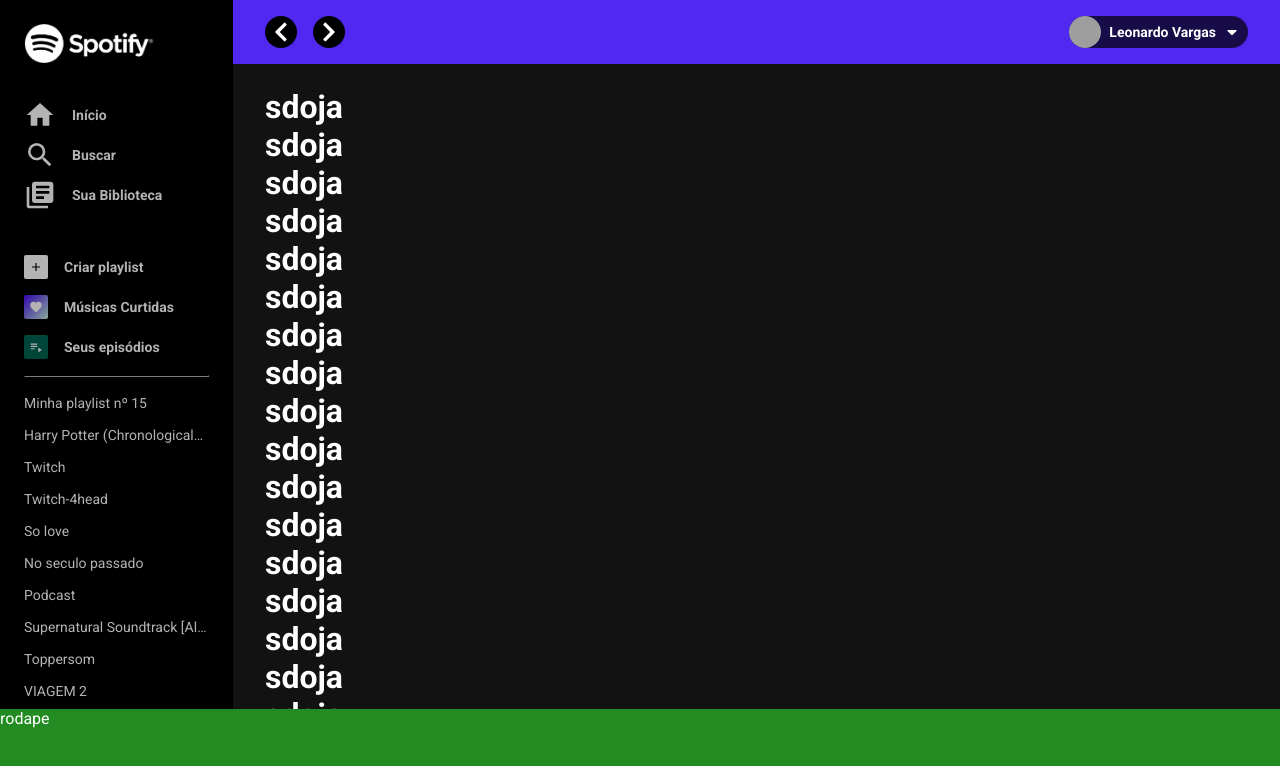
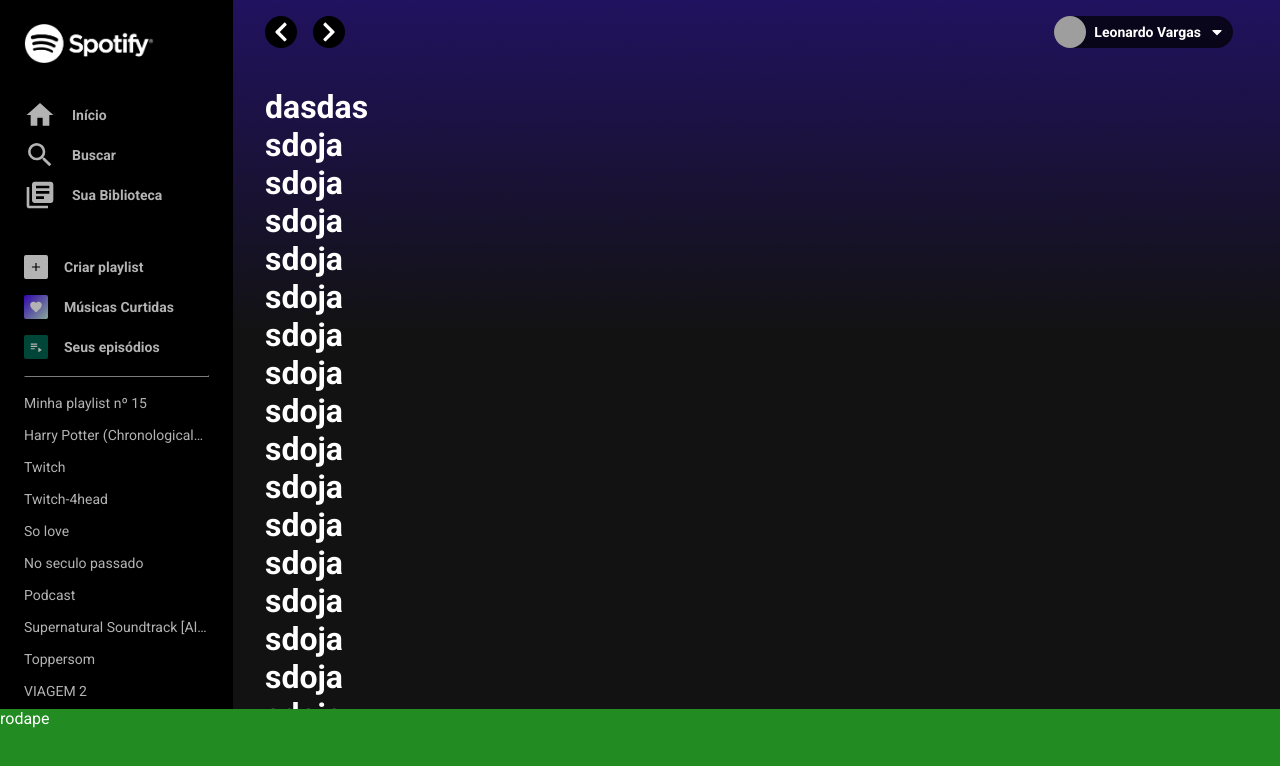
Before and after one commit to leovargasdev/spotify-clone, a Next.js app: page / in a window 1280 px wide. Shown: the top 766 px of the page. Built offline with nearby package versions, Linux system fonts and the light colour scheme; grey boxes are pictures that could not be loaded.

Commit message:
feat: evento no scroll do conteudo principal

```diff
--- a/src/components/Header/index.tsx
+++ b/src/components/Header/index.tsx
@@ -3,7 +3,7 @@ import { FaChevronLeft, FaChevronRight, FaCaretDown } from 'react-icons/fa'
 import styles from './styles.module.scss'
 
 export const Header = () => (
-  <header className={styles.container}>
+  <header className={styles.container} id="main-header">
     <div className={styles.controll}>
       <button type="button" onClick={() => console.log('click')}>
         <FaChevronLeft />
--- a/src/components/Header/styles.module.scss
+++ b/src/components/Header/styles.module.scss
@@ -3,10 +3,9 @@
   top: 0;
   left: 233px;
 
-  width: calc(100vw - 233px);
+  width: calc(100vw - 248px);
   height: 64px;
   padding: 0 32px;
-  background: transparent;
 
   display: flex;
   align-items: center;
--- a/src/components/Layout/index.tsx
+++ b/src/components/Layout/index.tsx
@@ -1,3 +1,5 @@
+import { useEffect } from 'react'
+
 import { Header } from 'components/Header'
 import { NavBar } from 'components/Navbar'
 import styles from './styles.module.scss'
@@ -6,13 +8,36 @@ type LayoutProps = {
   children: React.ReactNode
 }
 
-export const Layout = ({ children }: LayoutProps) => (
+const MAX_SCROLL = 88
+
+export const Layout = ({ children }: LayoutProps) => {
+  useEffect(() => {
+    const handleEventScroll = () => {
+      const mainContent = document.getElementById('main-content')
+      const mainHeader = document.getElementById('main-header')
+
+      console.log(mainHeader.clientHeight)
+
+      const currentScroll = mainContent.scrollTop
+      let opacity = Math.ceil((currentScroll * 100) / MAX_SCROLL)
+      opacity = Math.min(100, opacity) / 100
+
+      mainHeader.style.backgroundColor = `rgba(80, 40, 240, ${opacity})`
+    }
+
+    const scrollMainContent = document.getElementById('main-content')
+    scrollMainContent.addEventListener('scroll', handleEventScroll)
+
+    return () => window.removeEventListener('scroll', handleEventScroll)
+  }, [])
+
+  return (
     <div className={styles.container}>
       <NavBar />
-    <main className={styles['active--scroll']}>
+      <main className={styles['active--scroll']} id="main-content">
         <Header />
         <div className={styles.content}>
-        <h1>sdoja</h1>
+          <h1>dasdas</h1>
           <h1>sdoja</h1>
           <h1>sdoja</h1>
           <h1>sdoja</h1>
@@ -42,3 +67,4 @@ export const Layout = ({ children }: LayoutProps) => (
       <footer>rodape</footer>
     </div>
   )
+}
--- a/src/components/Layout/styles.module.scss
+++ b/src/components/Layout/styles.module.scss
@@ -34,22 +34,20 @@
 
     &::before {
       content: '';
-      position: absolute;
+      position: fixed;
       top: 0;
-      left: 0;
+      left: 233px;
 
       z-index: -1;
-      width: 100%;
+      width: calc(100vw - 233px);
       height: 332px;
       background-color: rgb(80, 40, 240);
       background-image: linear-gradient(rgba(0,0,0,.6) 0,#121212 100%),var(--background-noise);
-      // background: var(--background-header);
     }
 
-    &.active--scroll:before {
-      height: 64px;
-      background-image: none;
-    }
+    // &.active--scroll:before {
+    //   background: none;
+    // }
   }
 
   footer {
```
Lines whose indentation alone changed are shown as unchanged.
